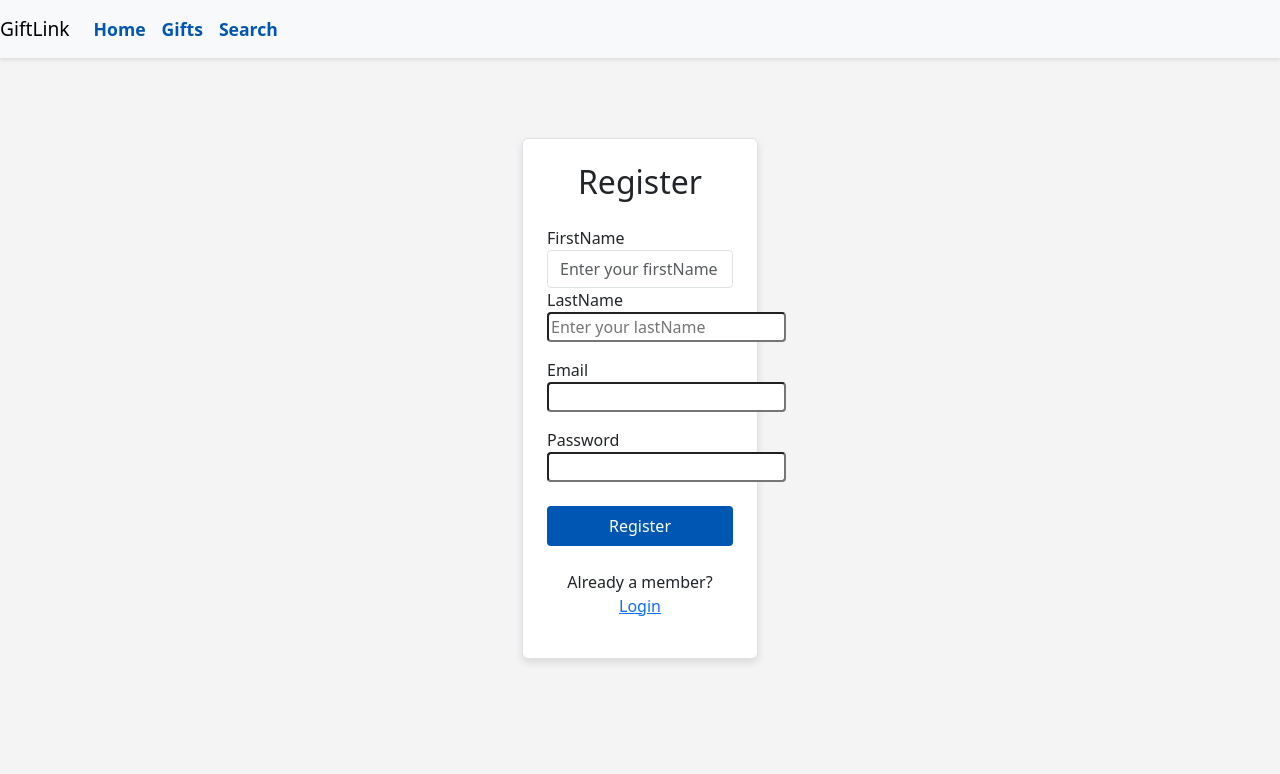
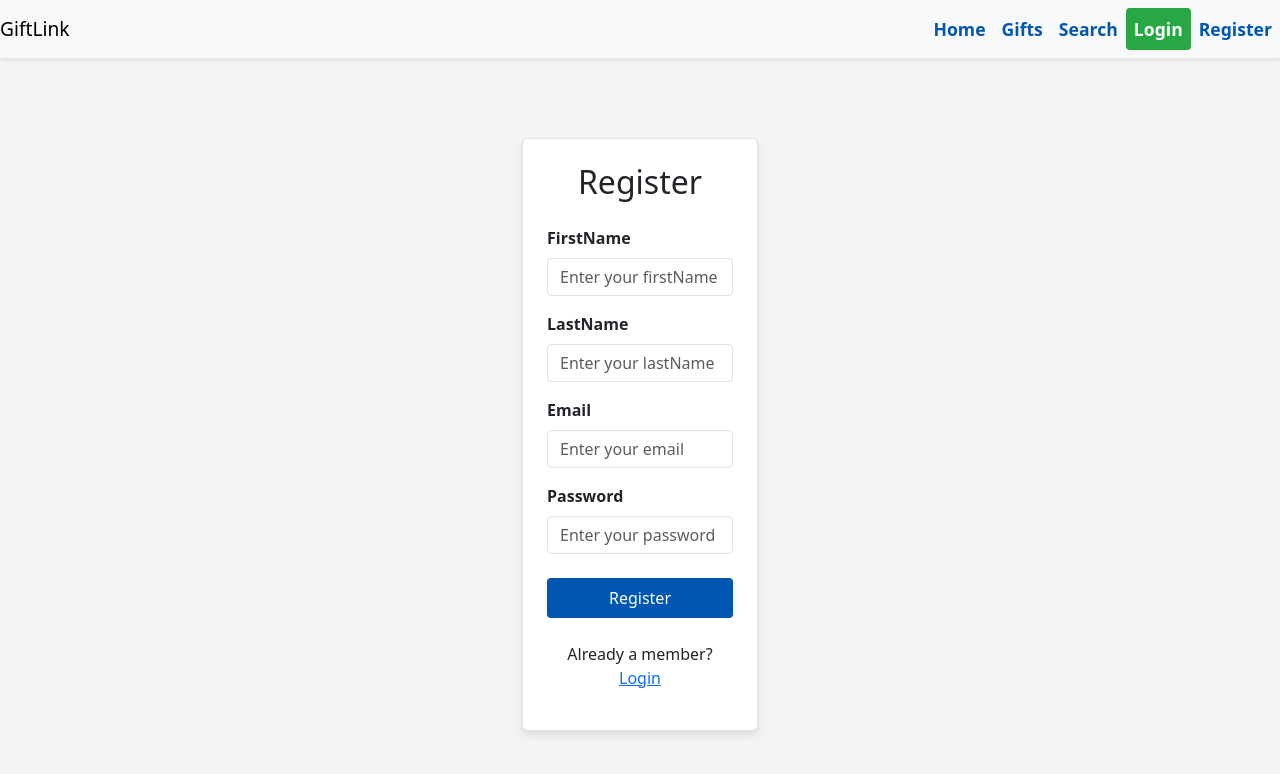
Before and after one commit to 0xburden/fullstack-capstone-project, a React (Create React App) app in the folder giftlink-frontend/: page /app/register in a window 1280 px wide. Shown: the top 774 px of the page. Built offline with nearby package versions, Linux system fonts and the light colour scheme.

Commit message:
register and navbar

```diff
--- a/giftlink-frontend/src/components/Navbar/Navbar.js
+++ b/giftlink-frontend/src/components/Navbar/Navbar.js
@@ -1,25 +1,80 @@
-import React from 'react';
-import { Link } from 'react-router-dom';
+import React, { useEffect } from 'react'
+import { Link, useNavigate } from 'react-router-dom'
+import { urlConfig } from '../../config';
+import { useAppContext } from '../../context/AuthContext';
 
 export default function Navbar() {
+    const { isLoggedIn, setIsLoggedIn, userName, setUserName } = useAppContext();
+
+    const navigate = useNavigate();
+    useEffect(() => {
+        const authTokenFromSession = sessionStorage.getItem('auth-token');
+        const nameFromSession = sessionStorage.getItem('name');
+        if (authTokenFromSession) {
+            if (isLoggedIn && nameFromSession) {
+                setUserName(nameFromSession);
+            } else {
+                sessionStorage.removeItem('auth-token');
+                sessionStorage.removeItem('name');
+                sessionStorage.removeItem('email');
+                setIsLoggedIn(false);
+            }
+        }
+    }, [isLoggedIn, setIsLoggedIn, setUserName])
+    const handleLogout = () => {
+        sessionStorage.removeItem('auth-token');
+        sessionStorage.removeItem('name');
+        sessionStorage.removeItem('email');
+        setIsLoggedIn(false);
+        navigate(`/app`);
+
+    }
+    const profileSecton = () => {
+        navigate(`/app/profile`);
+    }
     return (
-        <nav className="navbar navbar-expand-lg navbar-light bg-light">
-            <a className="navbar-brand" href="/">GiftLink</a>
+        <>
+            <nav className="navbar navbar-expand-lg navbar-light bg-light" id='navbar_container'>
+                <a className="navbar-brand" href={`${urlConfig.backendUrl}/app`}>GiftLink</a>
 
-            <div className="collapse navbar-collapse" id="navbarNav">
+                <button className="navbar-toggler" type="button" data-toggle="collapse" data-target="#navbarNav" aria-controls="navbarNav" aria-expanded="false" aria-label="Toggle navigation">
+                    <span className="navbar-toggler-icon"></span>
+                </button>
+
+                <div className="collapse navbar-collapse justify-content-end" id="navbarNav">
                     <ul className="navbar-nav">
-                    {/* Task 1: Add links to Home and Gifts below*/}
                         <li className="nav-item">
                             <a className="nav-link" href="/home.html">Home</a> {/* Link to home.html */}
                         </li>
                         <li className="nav-item">
-                        <a className="nav-link" href="/app">Gifts</a> {/* Updated Link */}
+                            <Link className="nav-link" to="/app">Gifts</Link> {/* Updated Link */}
                         </li>
                         <li className="nav-item">
                             <Link className="nav-link" to="/app/search">Search</Link>
                         </li>
+                        <ul className="navbar-nav ml-auto">
+                            {isLoggedIn ? (
+                                <>
+                                    <li className="nav-item"> <span className="nav-link" style={{ color: "black", cursor: "pointer" }} onClick={profileSecton}>Welcome, {userName}</span> </li>
+                                    <li className="nav-item"><button className="nav-link login-btn" onClick={handleLogout}>Logout</button></li>
+                                </>
+                            ) : (
+                                <>
+                                    <li className="nav-item">
+
+                                        <Link className="nav-link login-btn" to="/app/login">Login</Link>
+                                    </li>
+                                    <li className="nav-item">
+                                        <Link className="nav-link register-btn" to="/app/register">Register</Link>
+                                    </li>
+                                </>
+                            )
+
+                            }
+                        </ul>
                     </ul>
                 </div>
             </nav>
-    );
+        </>
+    )
 }
--- a/giftlink-frontend/src/components/RegisterPage/RegisterPage.js
+++ b/giftlink-frontend/src/components/RegisterPage/RegisterPage.js
@@ -1,18 +1,65 @@
 import React, { useState } from 'react';
+//Step 1 - Task 1
+import { urlConfig } from '../../config';
+
+//Step 1 - Task 2
+import { useAppContext } from '../../context/AuthContext';
+
+//Step 1 - Task 3
+import { useNavigate } from 'react-router-dom';
 
 import './RegisterPage.css';
 
 function RegisterPage() {
-    //insert code here to create useState hook variables for firstName, lastName, email, password
-    const [firstName, setFirstName] = useState("");
-    const [lastName, setLastName] = useState("");
-    const [email, setEmail] = useState("");
-    const [password, setPassword] = useState("");
+    const [firstName, setFirstName] = useState('');
+    const [lastName, setLastName] = useState('');
+    const [email, setEmail] = useState('');
+    const [password, setPassword] = useState('');
 
-    // insert code here to create handleRegister function and include console.log
-    const handleRegister = () => {
-        console.log("Register invoked");
-    };
+    //Step 1 - Task 4
+    const [showerr, setShowerr] = useState('');
+
+    //Step 1 - Task 5
+    const navigate = useNavigate();
+    const { setIsLoggedIn } = useAppContext();
+
+    const handleRegister = async () => {
+        const response = await fetch(`${urlConfig.backendUrl}/api/auth/register`, {
+            //Step 1 - Task 6
+            method: 'POST',
+            //Step 1 - Task 7
+            headers: {
+                'content-type': 'application/json',
+            },
+            //Step 1 - Task 8
+            body: JSON.stringify({
+                firstName: firstName,
+                lastName: lastName,
+                email: email,
+                password: password
+            })
+        });
+
+        //Step 2 - Task 1
+        const json = await response.json();
+        console.log('json data', json);
+        console.log('er', json.error);
+
+        //Step 2 - Task 2
+        if (json.authtoken) {
+            sessionStorage.setItem('auth-token', json.authtoken);
+            sessionStorage.setItem('name', firstName);
+            sessionStorage.setItem('email', json.email);
+            //Step 2 - Task 3
+            setIsLoggedIn(true);
+            //Step 2 - Task 4
+            navigate('/app');
+        }
+        if (json.error) {
+            //Step 2 - Task 5
+            setShowerr(json.error);
+        }
+    }
 
     return (
         <div className="container mt-5">
@@ -20,9 +67,8 @@ function RegisterPage() {
                 <div className="col-md-6 col-lg-4">
                     <div className="register-card p-4 border rounded">
                         <h2 className="text-center mb-4 font-weight-bold">Register</h2>
-                        {/* insert code here to create input elements for all the variables - firstName, lastName, email, password */}
-                        <div className="mb-4">
-                            <label htmlFor="firstName" className="form label"> FirstName</label><br />
+                        <div className="mb-3">
+                            <label htmlFor="firstName" className="form-label">FirstName</label>
                             <input
                                 id="firstName"
                                 type="text"
@@ -31,42 +77,50 @@ function RegisterPage() {
                                 value={firstName}
                                 onChange={(e) => setFirstName(e.target.value)}
                             />
+                        </div>
+
+                        {/* last name */}
 
                         <div className="mb-3">
-                                <label htmlFor="lastName" className="form label"> LastName</label><br />
+                            <label htmlFor="lastName" className="form-label">LastName</label>
                             <input
                                 id="lastName"
                                 type="text"
+                                className="form-control"
                                 placeholder="Enter your lastName"
                                 value={lastName}
                                 onChange={(e) => setLastName(e.target.value)}
                             />
                         </div>
+
+                        {/* email  */}
                         <div className="mb-3">
-                                <label htmlFor="email" className="form label"> Email</label><br />
-
+                            <label htmlFor="email" className="form-label">Email</label>
                             <input
                                 id="email"
                                 type="text"
+                                className="form-control"
+                                placeholder="Enter your email"
                                 value={email}
                                 onChange={(e) => setEmail(e.target.value)}
                             />
+                            {/* Step 2 - Task 6*/}
+
+                            <div className="text-danger">{showerr}</div>
                         </div>
+
                         <div className="mb-4">
-                                <label htmlFor="password" className="form label"> Password</label><br />
-
+                            <label htmlFor="password" className="form-label">Password</label>
                             <input
                                 id="password"
                                 type="password"
+                                className="form-control"
+                                placeholder="Enter your password"
                                 value={password}
                                 onChange={(e) => setPassword(e.target.value)}
                             />
                         </div>
-                        </div>
-
-                        {/* insert code here to create a button that performs the `handleRegister` function on click */}
                         <button className="btn btn-primary w-100 mb-3" onClick={handleRegister}>Register</button>
-
                         <p className="mt-4 text-center">
                             Already a member? <a href="/app/login" className="text-primary">Login</a>
                         </p>
```
Lines whose indentation alone changed are shown as unchanged.
